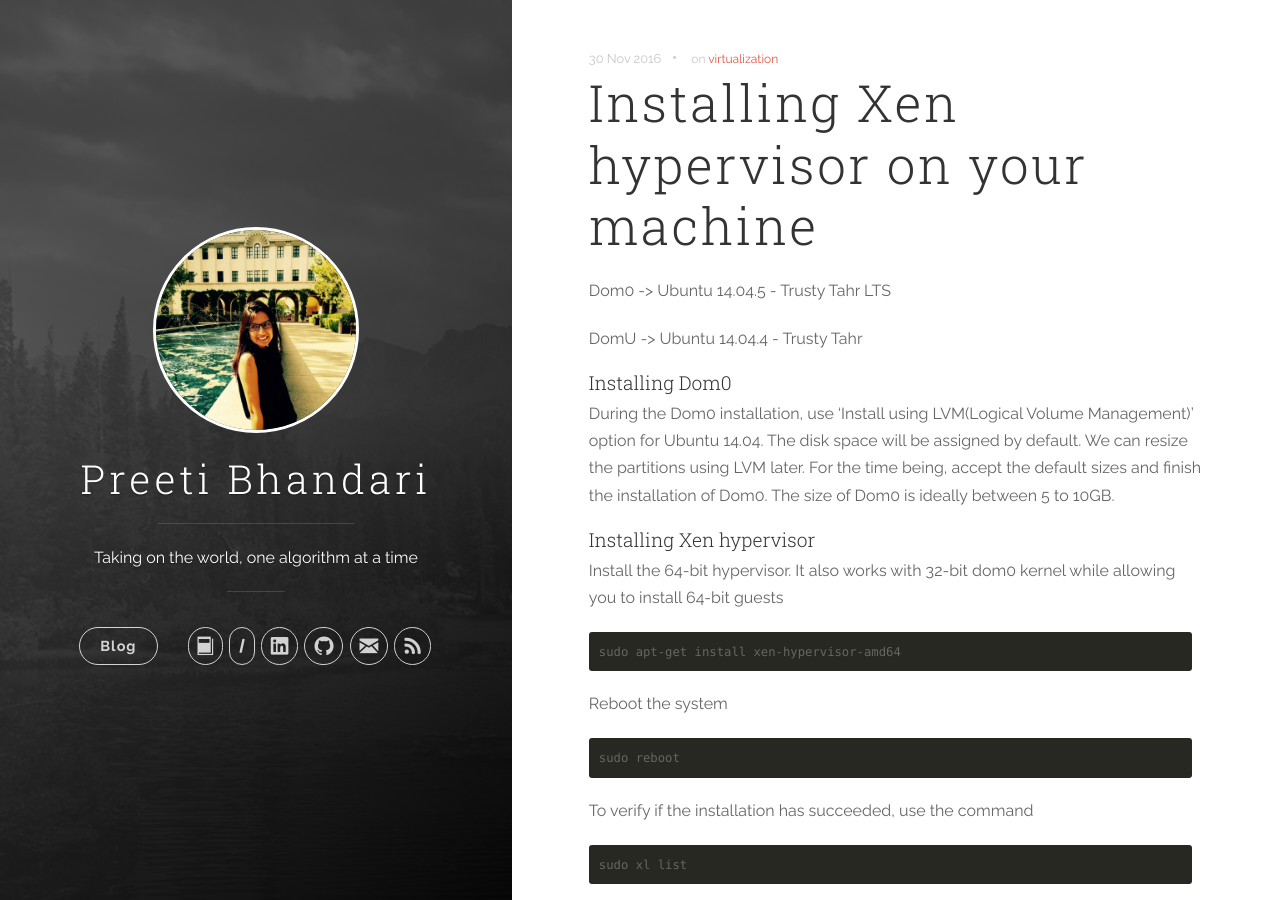
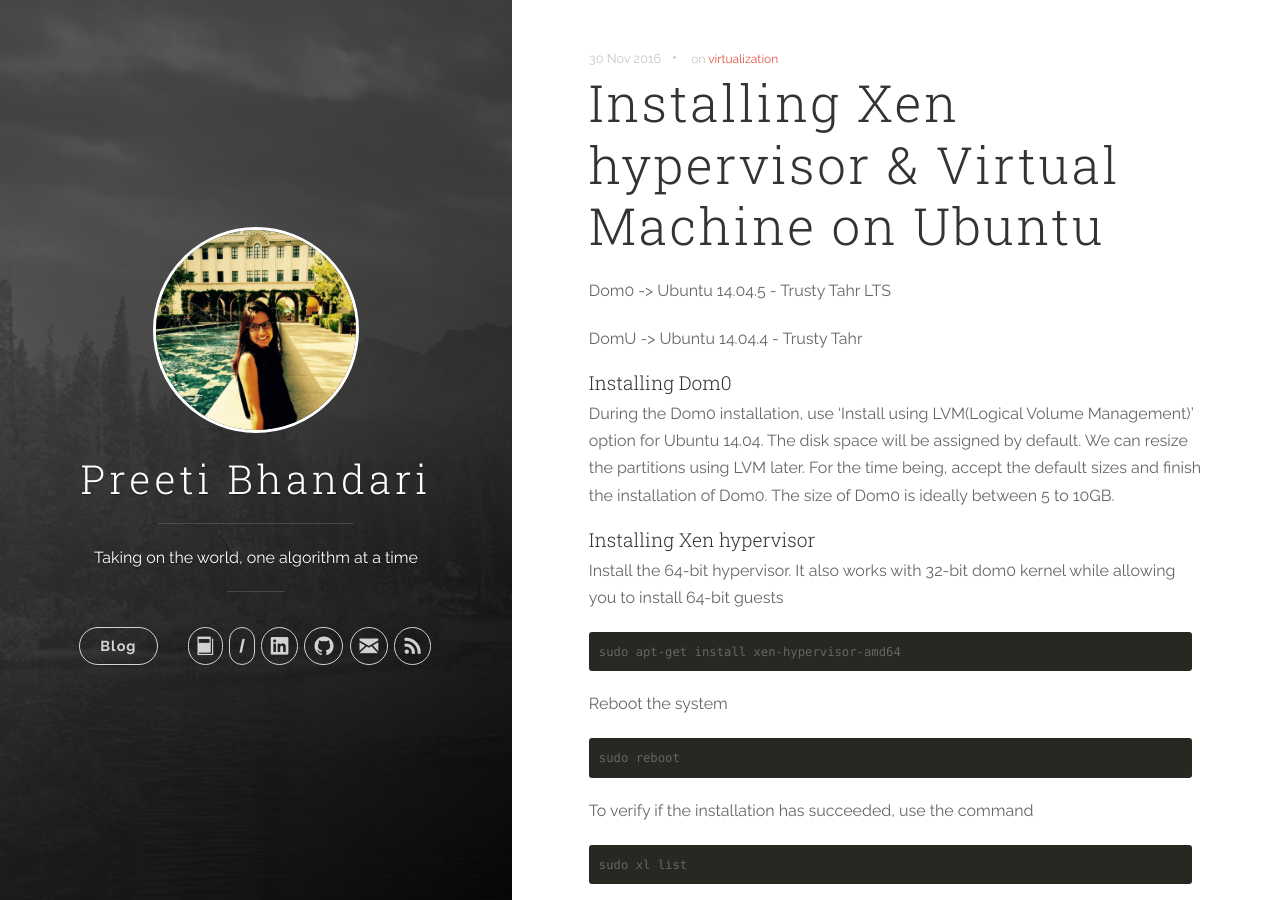
Before and after one commit to preeti1205/preeti1205.github.io, a Jekyll site: the page built from _posts/2016-10-30-xen_1.markdown, in a window 1280 px wide and 900 px high. Built offline with Jekyll 4.4.1, drawn with Linux system fonts in a browser that asks for light colours; nearby versions of some CDN libraries.

Commit message:
new post

```diff
--- a/_posts/2016-10-30-xen_1.markdown
+++ b/_posts/2016-10-30-xen_1.markdown
@@ -1,5 +1,5 @@
 ---
-title:  "Installing Xen hypervisor on your machine"
+title:  "Installing Xen hypervisor & Virtual Machine on Ubuntu"
 date:   2016-11-30 18:04:23
 categories: [hypervisor]
 tags : [virtualization]
```
